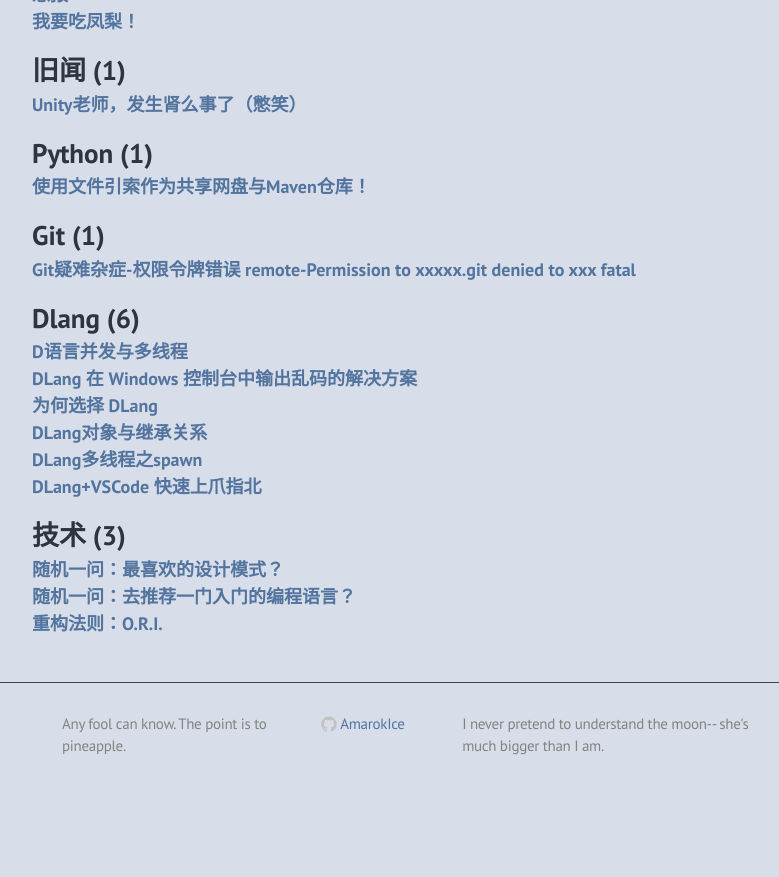
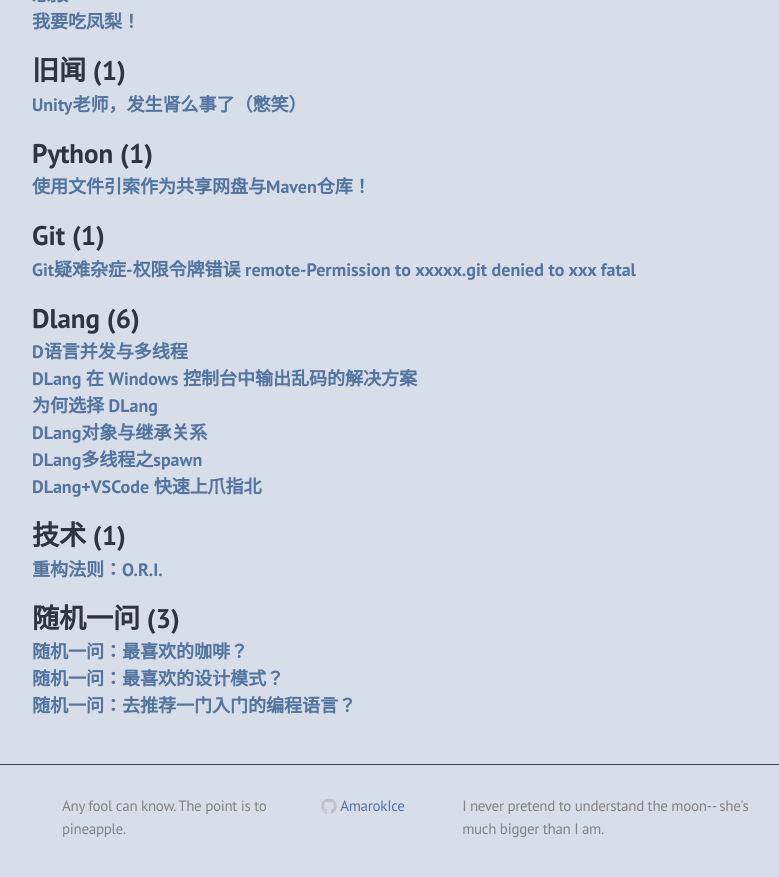
Before and after one commit to AmarokIce/amarokice.github.io, a Jekyll site: the page built from pages/category.md, in a window 1280 px wide and 900 px high, scrolled down 1313 px. Shown: the top 877 px of the window, without its empty margins (238-1017 px from the left). Built offline with Jekyll 4.4.1, drawn with Linux system fonts in a browser that asks for light colours; before the commit the page ends 2131 px from its top, so only the background shows below that; some of the changed lines change nothing that is shown.

Commit message:
🐺✒️

```diff
--- a/_posts/2026-04-06-ProgammingLanguage.md
+++ b/_posts/2026-04-06-RQProgrammingLang.md
@@ -4,7 +4,7 @@ type: blog
 title: 随机一问：去推荐一门入门的编程语言？
 date: 2026/04/06 10:00:00
 author: Amaruq·Illaujaq
-categories: [技术]
+categories: [随机一问]
 tags: [技术]
 pin: true
 ---
--- a/_posts/2026-07-08-RandomQuest2.md
+++ b/_posts/2026-07-08-RQDP.md
@@ -4,7 +4,7 @@ type: blog
 title: 随机一问：最喜欢的设计模式？
 date: 2026/07/8 10:00:00
 author: Amaruq·Illaujaq
-categories: [技术]
+categories: [随机一问]
 tags: [技术]
 pin: true
 ---
--- /dev/null
+++ b/_posts/2026-07-19-RQCoffee.md
@@ -0,0 +1,31 @@
+---
+layout: post
+type: blog
+title: 随机一问：最喜欢的咖啡？
+date: 2026/07/19 15:05:13.3287928
+author: Amaruq·Illaujaq
+categories: [随机一问]
+tags: [日常]
+pin: true
+---
+
+咖啡与凤梨几乎是我的代名词。不过如果有朋友想请我喝一杯，大概率会点一杯冰咖啡。这种冰咖啡简直让我头痛，冰咖啡的存在就让我感到不适。
+
+今天的随机一问刚好摇到与咖啡相关，闻起来问题是最喜欢的咖啡，就来聊聊关于浓缩咖啡与美式咖啡吧。
+
+先来回答一下问题吧，毫无疑问，最好的咖啡当然是刚烧好的，油脂丰满的浓缩咖啡。很显然，如果不是自己酿的话很难喝道浓缩。那就只好选择美式了。
+
+浓缩咖啡并不是什么很高端科技酿造的咖啡，它只是用简单结构的咖啡器具酿的一种比手冲咖啡要更加浓郁一些的咖啡罢了。不过为了良好萃取咖啡使得能用最少的水完全萃取咖啡粉，对于磨粉均匀度也有很高的要求——中细的粉末，并且大小需要均匀。磨豆器通常是一分价钱一分货，因此为了酿造最好的浓缩，在咖啡器具上很难省钱。
+
+手冲对于这种要求相对较低，但对人的技术就很高了。虽然水质和水温一样会影响最终口味，但冲泡手法会占据更大比例。
+手冲咖啡通常不会对咖啡豆烘焙程度或粉粗细均匀度有非常高的要求（当然，我并不是说不需要关心这些，粗细差太大很容易导致水流不均匀而过萃，这种体验和煮焦的咖啡完全没有区别），并且口味也会更清爽，更明快。
+
+我曾经在一个自行车摊贩那儿买过手冲的美式咖啡，由保温壶的水和提前磨好的咖啡粉冲泡。我本以为这样的组合会导致这样的咖啡口味廉价——我看到咖啡豆袋是平价的超市咖啡豆，但没想到口味一点没有耽误——纯粹明快的酸味，美式稀释后特有的苦味也完全没有压住顶层浓缩咖啡的香气。非常奇妙的组合，虽然理所当然的手冲美式并不会和浓缩美式那样口味丰富，或许是没有咖啡油脂的关系，这样的美式简直令我着迷。嗯，如果你不知道的话，咖啡油脂出现在美式咖啡里非常影响口感。
+第二天我又去他那儿喝上一杯，这是很奇妙的体验，我从未想过手冲美式的口味竟然如此出色。
+
+那么，为什么我不喜欢冰咖啡？
+如果说浓缩咖啡做成美式咖啡就会因为额外的热水导致其风味被稀释，苦味与酸味被放大，那么冰咖啡就是把这些缺陷部分放到最大。这种存在就非常令狼不适。
+
+我会如何酿一壶咖啡？当然是使用摩卡壶酿造经典的意大利浓缩咖啡。这种咖啡并不复杂，也并不是什么高深的酿造方式，就像写代码一样，简单则是最好原则下酿造的纯粹明快的咖啡。
+
+> 还是得感谢一下尘妈赠送了我产自哥斯达黎加的精品咖啡豆！
```
Also changed, not shown: 1 other file.
